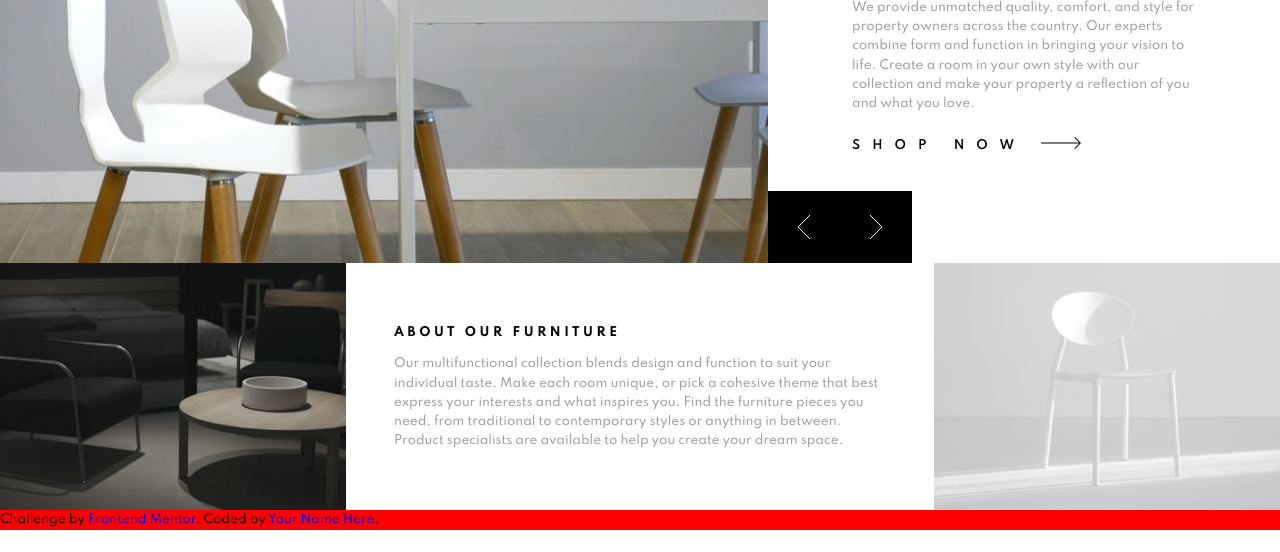
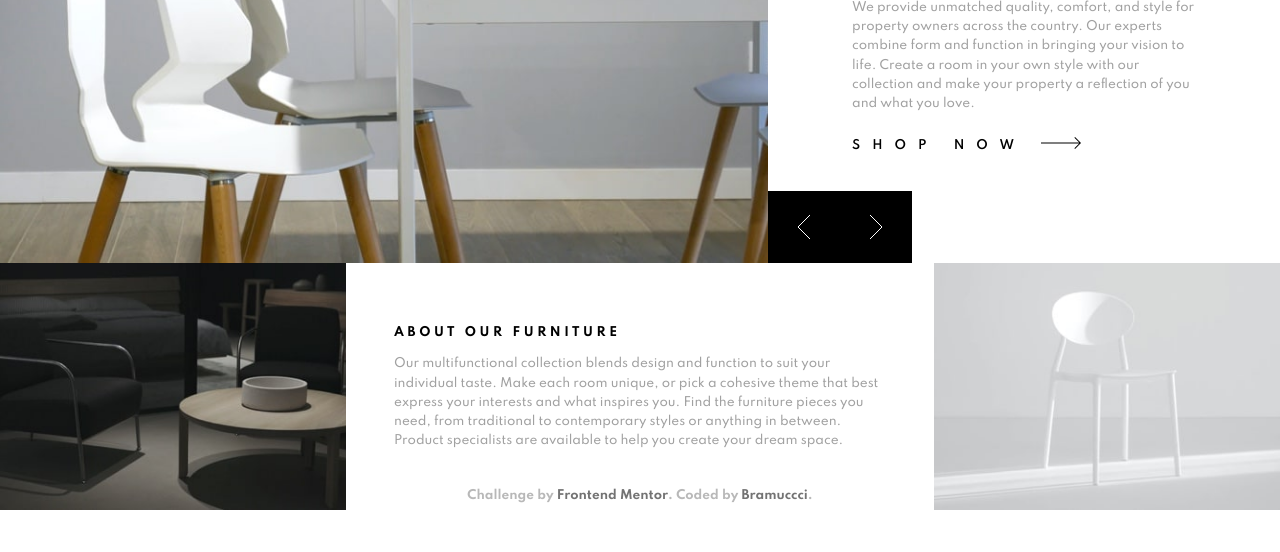
Before and after one commit to bramuccci/room-homepage, a website: page index.html in a window 1280 px wide. Shown: the part 248-800 px from the top of the page. Drawn offline with Linux system fonts and the light colour scheme.

Commit message:
attribution styles

```diff
--- a/index.html
+++ b/index.html
@@ -150,7 +150,12 @@
                 href="https://www.frontendmentor.io?ref=challenge"
                 target="_blank"
                 >Frontend Mentor</a
-            >. Coded by <a href="#">Your Name Here</a>.
+            >. Coded by
+            <a
+                href="https://www.frontendmentor.io/profile/bramuccci"
+                target="_blank"
+                >Bramuccci</a
+            >.
         </footer>
     </body>
 </html>
--- a/src/scss/components/_attribution.scss
+++ b/src/scss/components/_attribution.scss
@@ -1,3 +1,32 @@
+@use '../abstracts/' as *;
+
 .attribution {
-    background-color: red;
+    // background-color: hsla(0, 0%, 0%, 0.1);
+    color: $gray;
+    text-align: center;
+    font-weight: 700;
+    opacity: 0.75;
+
+    @include for-tablet-portrait-up {
+        margin-top: -2rem;
+    }
+
+    a {
+        color: $dark-gray;
+        display: inline-block;
+        transition: transform 250ms ease-out;
+
+        &:hover {
+            border-bottom: 0.5em solid hsla(0, 0%, 0%, 0.25);
+        }
+
+        &:focus-visible {
+            outline: $outline;
+        }
+
+        &:active {
+            transform: scale(1.1);
+            transform-origin: bottom left;
+        }
+    }
 }
```
Also changed, not shown: src/css/main.css, 1 other file.
